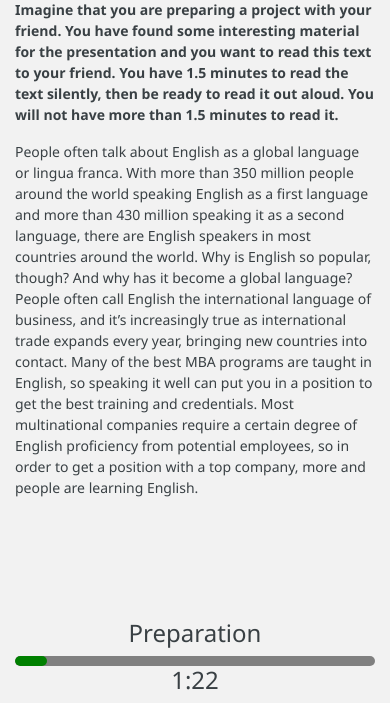
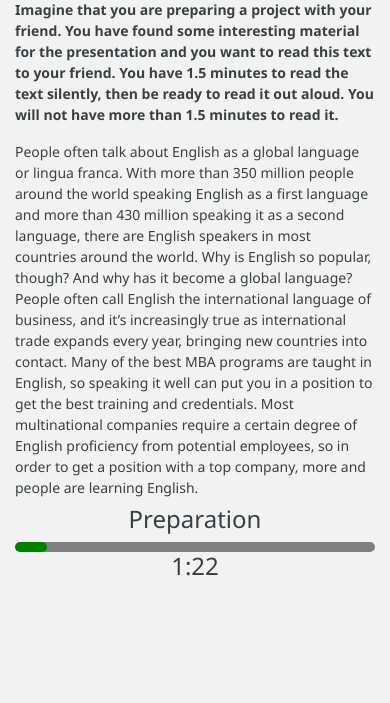
Before and after one commit to seconddeath11/speaking-simulator, a Flask app: a page that uses templates/var.html in a window 390 px wide. Shown: the part 141-844 px from the top of the page. Run offline with Flask 2, Linux system fonts and the light colour scheme; some libraries are stand-ins or nearby versions.

Commit message:
fixed mobile

```diff
--- a/static/css/style.css
+++ b/static/css/style.css
@@ -55,8 +55,7 @@ img {
 
   width: 100%;
   text-align: center;
-  position: fixed;
-  bottom: 0;
+
 
 
 }
@@ -89,7 +88,7 @@ img {
     }
 
 .content {
-    height: 65vh;
+    height: 60vh;
     overflow: auto;
 }
 
@@ -191,7 +190,7 @@ img {
     grid-template-columns: 20% 70% 10%;
 }
 .content {
-    height: 75vh;
+    height: 70vh;
 }
 .footer{
 margin-bottom: 20px;}
```
